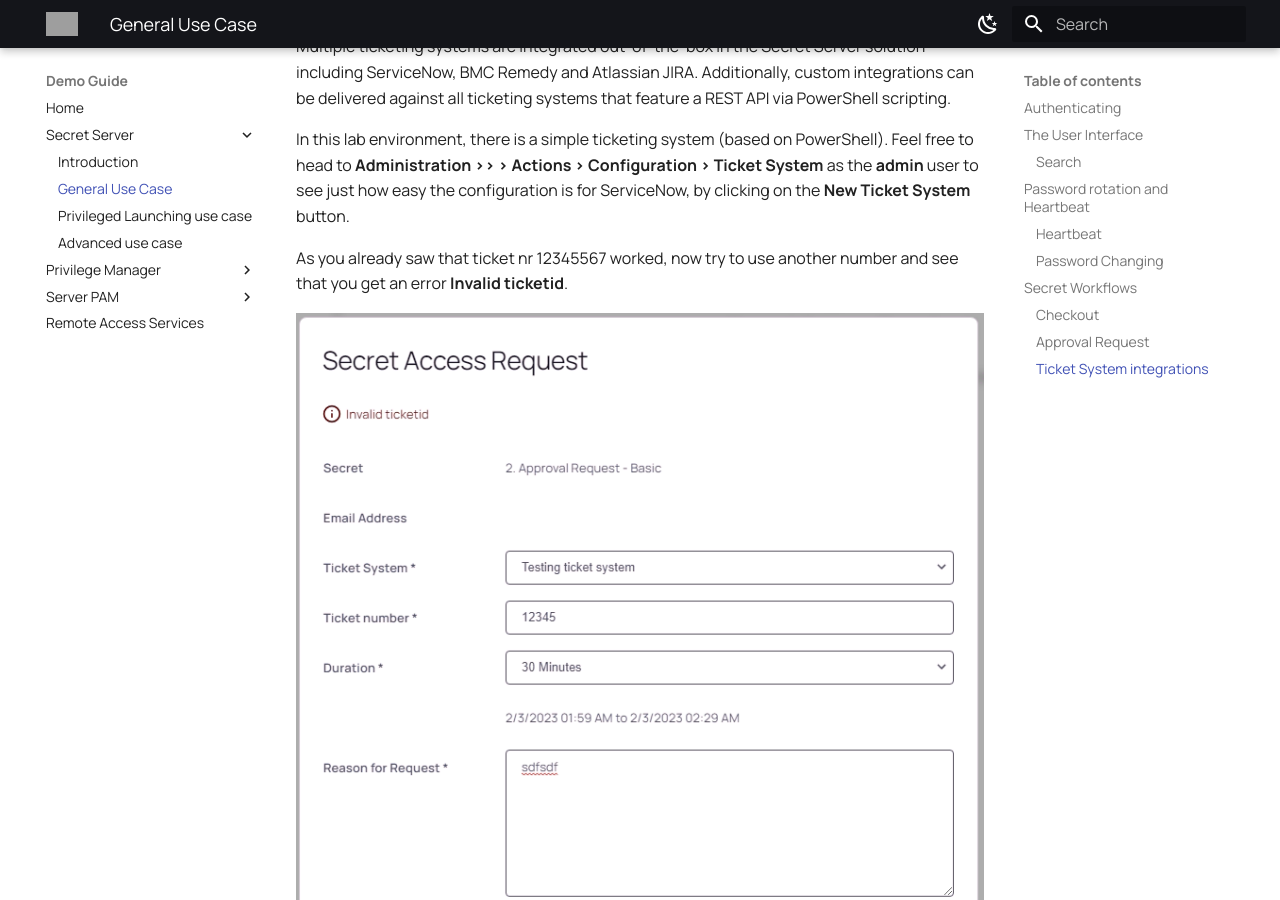
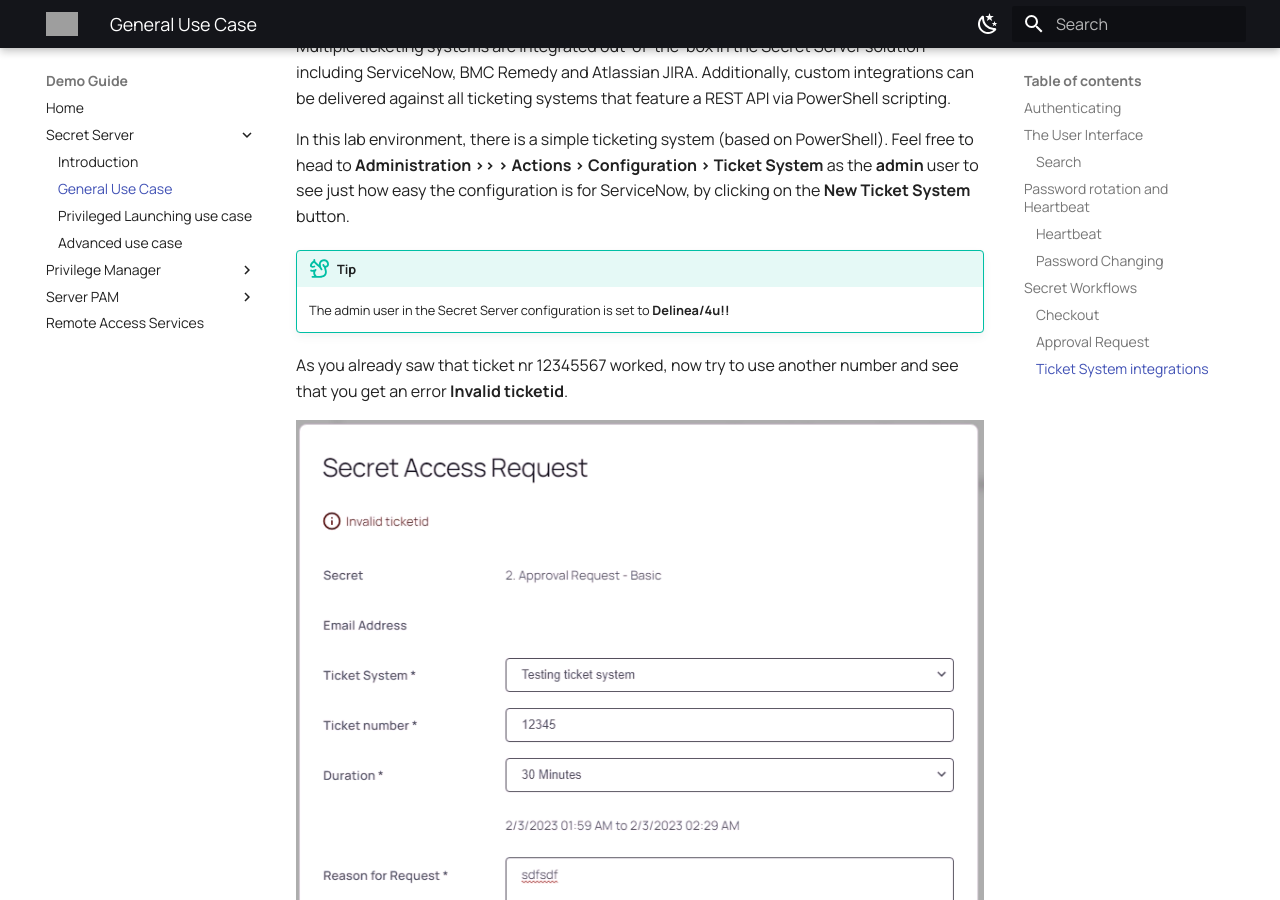
Before and after one commit to wessenstam/demoguide, an MkDocs documentation site: the page built from docs/secretserver/mod2/mod2.md, in a window 1280 px wide and 900 px high, scrolled down 8917 px. Built offline with MkDocs 1.6.1 and Material for MkDocs 9.7.7, drawn with Linux system fonts in a browser that asks for light colours; grey boxes are pictures that could not be loaded.

Commit message:
Update on admin password

```diff
--- a/docs/secretserver/mod2/mod2.md
+++ b/docs/secretserver/mod2/mod2.md
@@ -141,6 +141,9 @@
 
 In this lab environment, there is a simple ticketing system (based on PowerShell). Feel free to head to **Administration >> > Actions > Configuration > Ticket System** as the **admin** user to see just how easy the configuration is for ServiceNow, by clicking on the **New Ticket System** button.
 
+!!!tip
+    The admin user in the Secret Server configuration is set to **Delinea/4u!!**
+
 As you already saw that ticket nr 12345567 worked, now try to use another number and see that you get an error **Invalid ticketid**.
 
 ![secrets](images/lab020.png)
```
